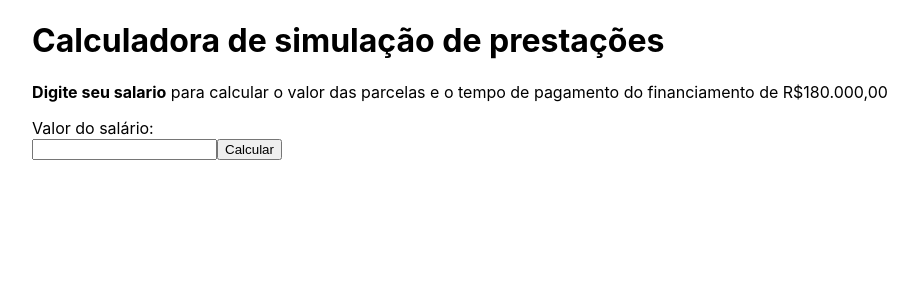
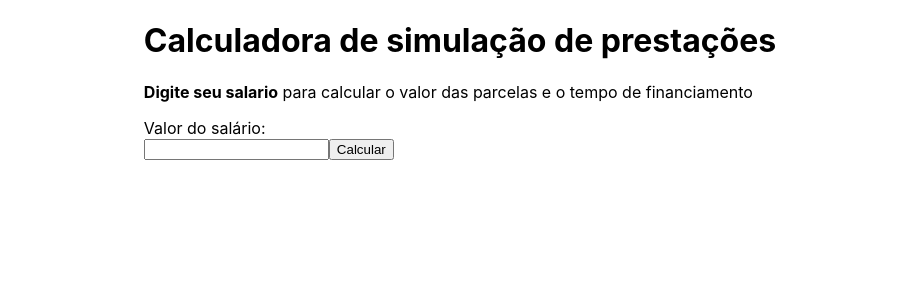
Before and after one commit to ViCruz14/calculadora_cdhu, a Next.js app: page / in a window 1280 px wide. Shown: the top 300 px of the page, without its empty margins (180-1098 px from the left). Built offline with nearby package versions, Linux system fonts and the light colour scheme.

Commit message:
mudança de texto

```diff
--- a/pages/index.js
+++ b/pages/index.js
@@ -52,7 +52,7 @@ export default function Home() {
         <h1>Calculadora de simulação de prestações</h1>
         <p>
           <b>Digite seu salario</b> para calcular o valor das parcelas e o tempo
-          de pagamento do financiamento de R$180.000,00
+          de financiamento
         </p>
         <label>
           Valor do salário:
```
